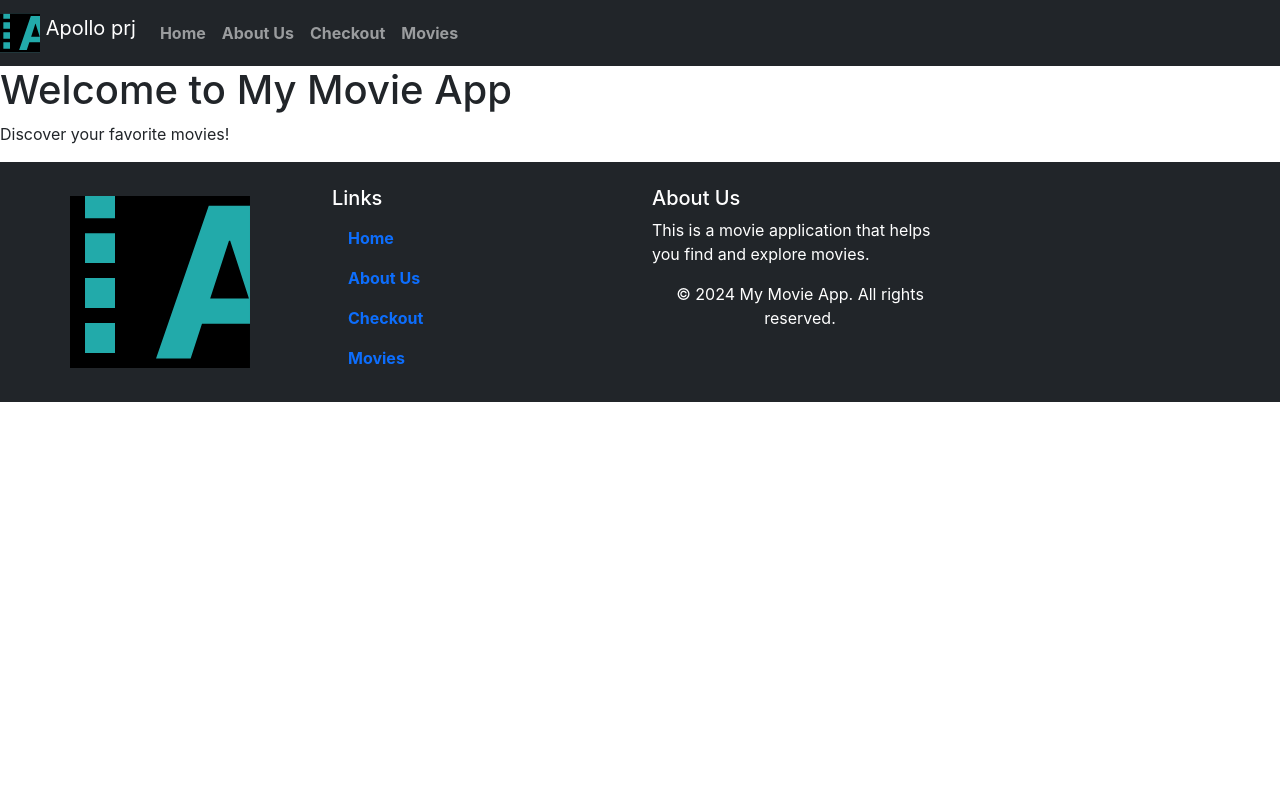
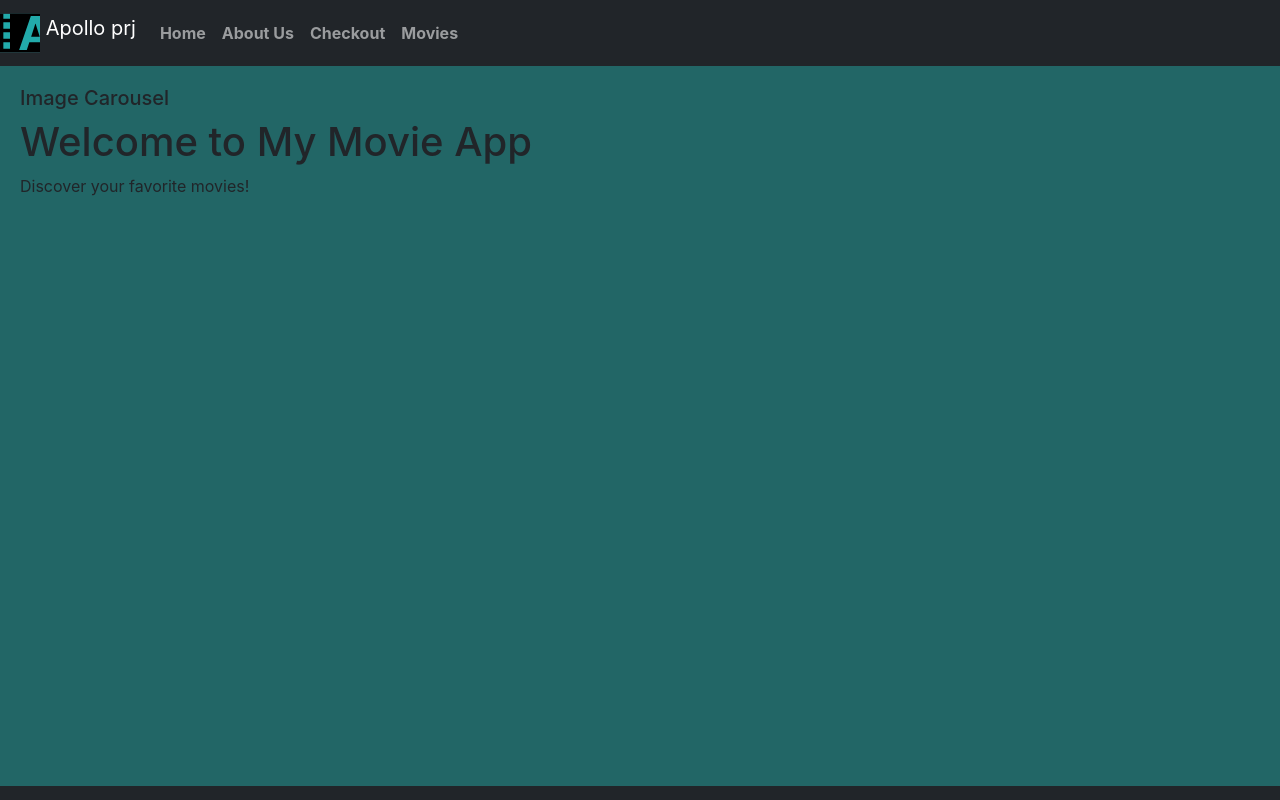
Before and after one commit to Tallinna-Polutehnikum/TA22V-B5-projekt, a React (Create React App) app in the folder client/: page / in a window 1280 px wide. Shown: the top 800 px of the page. Built offline with nearby package versions, Linux system fonts and the light colour scheme.

Commit message:
footer fix, first carousel

```diff
--- a/client/src/App.css
+++ b/client/src/App.css
@@ -28,6 +28,11 @@
   color: #61dafb;
 }
 
+.main {
+  min-height: 90vh;
+  padding: 20px;
+}
+
 @keyframes App-logo-spin {
   from {
     transform: rotate(0deg);
@@ -36,18 +41,3 @@
     transform: rotate(360deg);
   }
 }
-
-html, body {
-  height: 100%;
-}
-
-.App {
-  display: flex;
-  flex-direction: column;
-  min-height: 100vh;
-}
-
-footer {
-  margin-top: auto; /* Прикрепляет футер к низу страницы */
-  color: red;
-}
--- a/client/src/App.js
+++ b/client/src/App.js
@@ -6,18 +6,28 @@ import MoviePage from './pages/MoviePage';
 import CheckoutPage from './pages/CheckoutPage';
 import Header from './components/Header';
 import Footer from './components/Footer';
+import Carousel from './components/Carousel';
 import './App.css';
 
 function App() {
+    const с1Images = [
+        'https://picsum.photos/600/100?text=Image+1',
+        'https://picsum.photos/600/100?text=Image+2',
+        'https://picsum.photos/600/100?text=Image+3'
+    ];
+
     return (
         <Router>
             <Header />
+            <main className="main">
+            <h5>Image Carousel</h5>
             <Routes>
                 <Route path="/" element={<HomePage />} />
                 <Route path="/about" element={<AboutPage />} />
                 <Route path="/movie/:id" element={<MoviePage />} />
                 <Route path="/checkout" element={<CheckoutPage />} />
             </Routes>
+            </main>
             <Footer />
         </Router>
     );
--- /dev/null
+++ b/client/src/components/Carousel.css
@@ -0,0 +1,112 @@
+/* .carousel-landmark {
+    display: grid;
+    grid-template-columns: repeat(4, 1fr);
+    gap: 20px;
+}
+
+.car-content {
+    grid-column: span 3;
+    position: relative;
+}
+
+.text-content {
+    grid-column: span 1;
+    margin-right: 1.5em;
+}
+
+.carousel-inner {
+    width: 100%;
+    height: 200px;
+}
+
+.carousel-item {
+    width: 100%;
+    height: 100%;
+}
+
+.carousel-item img {
+    width: 100%;
+    height: 200px;
+    object-fit: cover;
+}
+
+.text-content .blue-box {
+    background: radial-gradient(ellipse at 50% -50%, #6c94ff 0, #000 100%);
+    border-radius: 10px;
+    padding: 20px;
+}
+
+.text-content .blue-box .blue-box-heading {
+    font-size: 0.875em;
+    color: #fff;
+    font-weight: bolder;
+}
+
+.text-content .blue-box .blue-box-paragraph {
+    font-size: 0.75em;
+    color: #fff;
+}
+
+.blue-box-archor {
+    display: block;
+    font-size: 0.875em;
+    color: #fff;
+    text-decoration: underline;
+}
+
+.text-content .white-box .white-box-heading {
+    font-size: 2em;
+    text-align: center;
+    margin-top: 10px;
+}
+
+.text-content .white-box .white-box-paragraph {
+    font-size: 0.875em;
+    font-weight: bold;
+    text-align: center;
+}
+
+.speed-ranges {
+    display: grid;
+    grid-template-columns: repeat(3, 1fr);
+}
+
+.speed-ranges .speed {
+    display: flex;
+    flex-direction: column;
+    align-items: center;
+}
+
+.speed-ranges span small {
+    font-size: 2em;
+}
+
+.speed-ranges span em {
+    font-weight: bold;
+    font-style: normal;
+}
+
+.speed-ranges .rate {
+    color: #7c7b7b;
+}
+
+.control-buttons .fa-solid {
+    background-color: #000;
+    padding: 10px;
+    border-radius: 6px;
+}
+
+@media (max-width: 576px) {
+    .car-content {
+        grid-column: span 4;
+    }
+
+    .text-content {
+        grid-column: span 4;
+        margin: 0 1.5em;
+    }
+} */
+
+
+/* https://codepen.io/ocxigin/pen/gOqdoyP */
+/* https://www.youtube.com/watch?v=QpsGo8kZiTo*/
--- /dev/null
+++ b/client/src/components/Carousel.js
@@ -0,0 +1,26 @@
+import React from 'react';
+import 'bootstrap/dist/css/bootstrap.min.css';
+
+const Carousel = ({ images }) => {
+    return (
+        <div id="carouselExample" className="carousel slide" data-ride="carousel">
+            <div className="carousel-inner">
+                {images.map((image, index) => (
+                    <div className={`carousel-item ${index === 0 ? 'active' : ''}`} key={index}>
+                        <img src={image} className="d-block w-100" alt={`Slide ${index + 1}`} />
+                    </div>
+                ))}
+            </div>
+            <a className="carousel-control-prev" href="#carouselExample" role="button" data-slide="prev">
+                <span className="carousel-control-prev-icon" aria-hidden="true"></span>
+                <span className="sr-only">Previous</span>
+            </a>
+            <a className="carousel-control-next" href="#carouselExample" role="button" data-slide="next">
+                <span className="carousel-control-next-icon" aria-hidden="true"></span>
+                <span className="sr-only">Next</span>
+            </a>
+        </div>
+    );
+};
+
+export default Carousel;
--- a/client/src/components/Header.js
+++ b/client/src/components/Header.js
@@ -5,7 +5,7 @@ import './Header.css';
 
 function Header() {
     return (
-        <Navbar bg="dark" variant="dark" expand="lg">
+        <Navbar bg="dark" variant="dark" expand="sm">
             <Navbar.Brand href="/">
                 <img
                     src={logo}
--- a/client/src/index.css
+++ b/client/src/index.css
@@ -5,6 +5,7 @@ body {
     sans-serif;
   -webkit-font-smoothing: antialiased;
   -moz-osx-font-smoothing: grayscale;
+  background-color: #266;
 }
 
 code {
```
Also changed, not shown: 1 other file (tests, documents, lock files or other folders).
